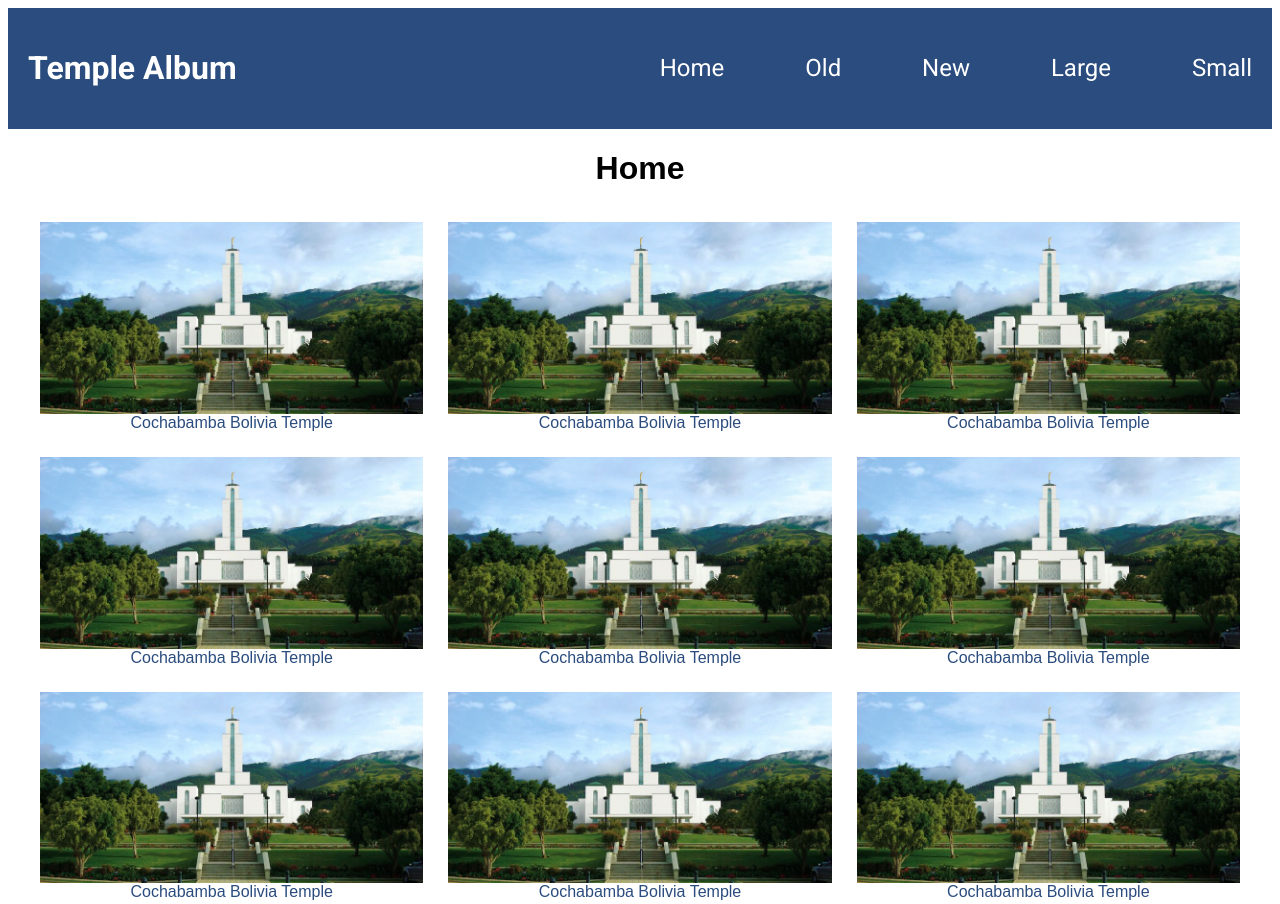
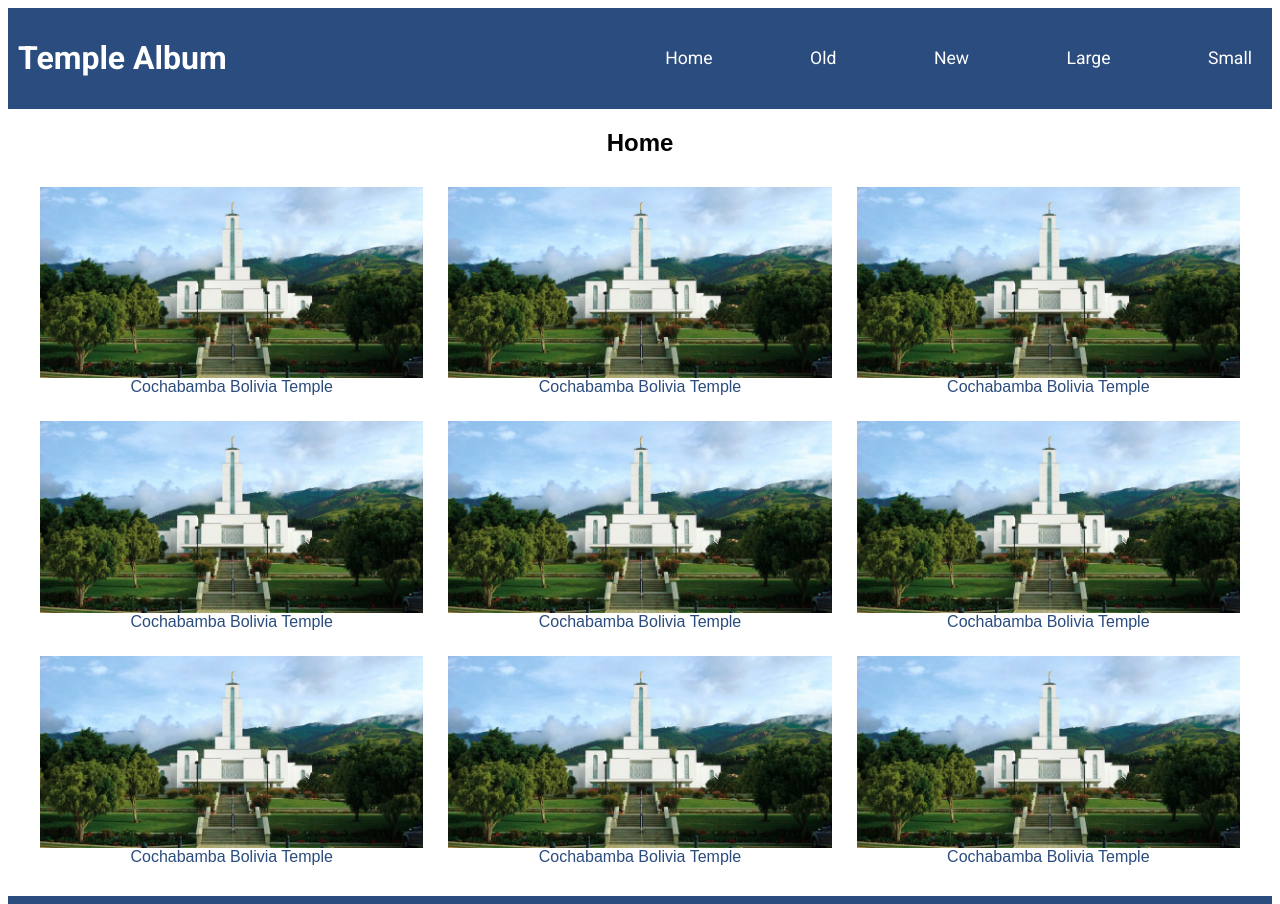
Before and after one commit to Guscaro/wdd131, a plain HTML site: page temples.html in a window 1280 px wide. Shown: the top 904 px of the page. Drawn offline with Linux system fonts and the light colour scheme; a web font is replaced by a local one.

Commit message:
week 2 updated

```diff
--- a/styles/temples-large.css
+++ b/styles/temple-large.css
@@ -9,6 +9,7 @@
         justify-content: space-around;
         align-items: center;
         width: 55%;
+        padding-right: 10px;
     }
 
     nav a {
--- a/styles/temple.css
+++ b/styles/temple.css
@@ -9,7 +9,7 @@ header {
     justify-content: space-between;
     font-size: 1rem;
     background-color: #2b4c7e;
-    padding: 20px;
+    padding: 10px;
     color: white;
     flex-wrap: wrap;
     font-family: var(--font2);
@@ -29,7 +29,7 @@ nav {
 #menu {
     background: none;
     border: none;
-    font-size: 3rem;
+    font-size: 2rem;
     color: white;
     position: absolute;
     top: 20px;
@@ -73,7 +73,7 @@ nav a {
     text-align: center;
     color: white;
     text-decoration: none;
-    font-size: 1.5rem;
+    font-size: 1.1rem;
 }
 
 nav a:hover {
@@ -102,7 +102,7 @@ main {
 }
 
 img:hover {
-    box-shadow: 0 0 50px #333;
+	box-shadow: 0 0 50px #333;
 
 }
 
--- a/temples.html
+++ b/temples.html
@@ -10,19 +10,16 @@
         content="WDD131 - Temple Picture Album page demonstrating responsive design, a mobile hamburguer menu, and a dynamic photo gallery using HTML, CSS, and JavaScript  ">
 
     <link rel="stylesheet" href="styles/temple.css">
-    <link rel="stylesheet" href="styles/temples-large.css">
+    <link rel="stylesheet" href="styles/temple-large.css">
     <script src="scripts/temples.js" defer></script>
 
     <link rel="preconnect" href="https://fonts.googleapis.com">
     <link rel="preconnect" href="https://fonts.gstatic.com" crossorigin>
-    <link href="https://fonts.googleapis.com/css2?family=Roboto:ital,wght@0,100..900;1,100..900&display=swap"
-        rel="stylesheet">
+    <link href="https://fonts.googleapis.com/css2?family=Roboto:ital,wght@0,100..900;1,100..900&display=swap" rel="stylesheet">
 
     <link rel="preconnect" href="https://fonts.googleapis.com">
     <link rel="preconnect" href="https://fonts.gstatic.com" crossorigin>
-    <link
-        href="https://fonts.googleapis.com/css2?family=Asap+Sharp:ital,wght@0,100..900;1,100..900&family=Roboto:ital,wght@0,100..900;1,100..900&display=swap"
-        rel="stylesheet">
+    <link href="https://fonts.googleapis.com/css2?family=Asap+Sharp:ital,wght@0,100..900;1,100..900&family=Roboto:ital,wght@0,100..900;1,100..900&display=swap" rel="stylesheet">
 
 </head>
 
@@ -41,7 +38,7 @@
     </header>
 
     <main>
-        <h1>Home</h1>
+        <h2>Home</h2>
         <div>
             <figure>
                 <img src="images/cochabamba-bolivia-temple.jpg" alt="Cochabamba Bolivia Temple">
```
Also changed, not shown: 1 other file.
